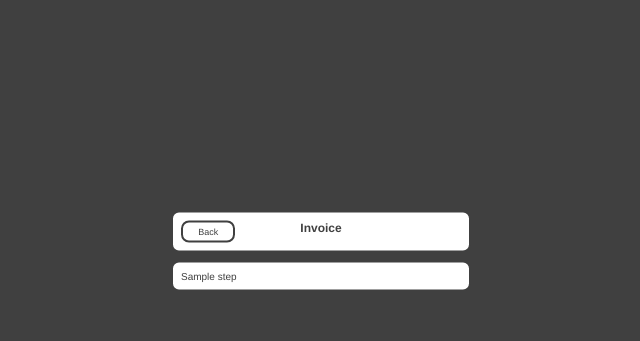
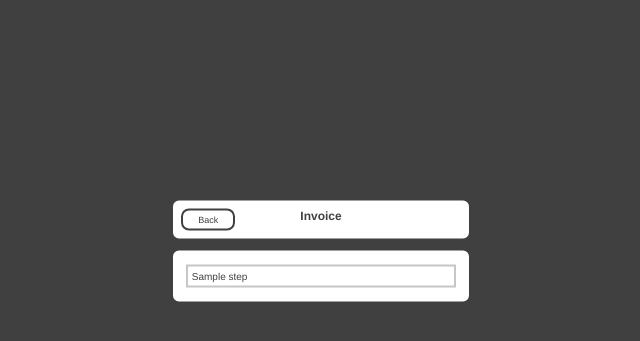
Before and after one commit to sanghunjlee/gbill-django, a Django app: template gbill/templates/gbill/invoice.html in a window 1280 px wide. Shown: the part 145-486 px from the top of the page, without its empty margins (319-959 px from the left). Run offline with Django 3.2, Linux system fonts and the light colour scheme; the template is opened without the code that fills it: most values are stand-ins (such as "Sample title", 1, 10 or a date in 2020).

Commit message:
Minor design tweak

```diff
--- a/gbill/static/gbill/style.css
+++ b/gbill/static/gbill/style.css
@@ -194,6 +194,23 @@ div#bill-amount {
   width: 20%;
   text-align: right;
 }
+div.invoice-msgs {
+  display: grid;
+  justify-items: center;
+  padding: 4px;
+}
+div.invoice-step {
+  width: 95%;
+  border: 2px solid rgb(198, 198, 198);
+  background-color: white;
+  color: rgb(64, 64, 64);
+  padding: 4px;
+  margin: 2px;
+}
+div.invoice-step:hover {
+  scale: 1.01;
+  transition: all 0.5s ease-in-out
+}
 
 input {
   font-family: inherit;
@@ -341,6 +358,7 @@ span.error {
   animation-fill-mode: forwards;
 }
 
+
 html {
   color: rgb(64, 64, 64);
   font-size: 10px;
--- a/gbill/templates/gbill/index.html
+++ b/gbill/templates/gbill/index.html
@@ -102,8 +102,8 @@
                 <div id="bill-amount">{{ bill.amount }}</div>
             </div>
         </a>
+        {% endfor %}
         <hr>
-        {% endfor %}
         <form method="post">
           {% csrf_token %}
           <input
```
